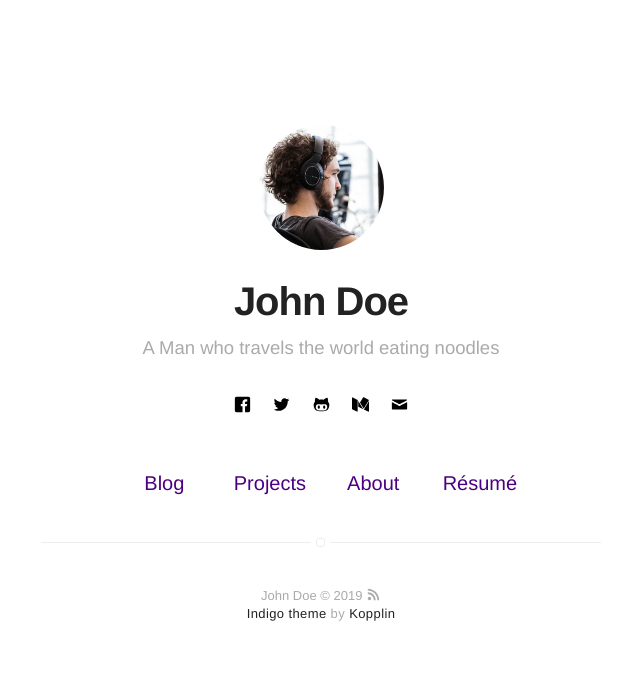
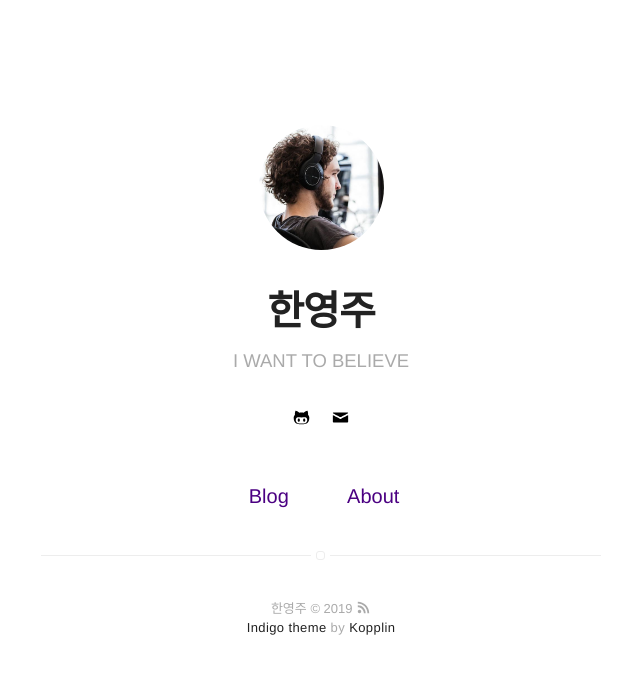
Before and after one commit to njustice4all/njustice4all.github.com, a Jekyll site: the page built from index.html, in a window 1280 px wide. Shown: the top 674 px of the page, without its empty margins (319-959 px from the left). Built offline with Jekyll 4.4.1, drawn with Linux system fonts in a browser that asks for light colours.

Commit message:
Fix theme config

```diff
--- a/_config.yml
+++ b/_config.yml
@@ -1,20 +1,20 @@
 # main text of home
-name: John Doe
-bio: A Man who travels the world eating noodles
+name: 한영주
+bio: I WANT TO BELIEVE
 
 # twitter summary info
-description: A blog about technology and stuff related
+# description: A blog about technology and stuff related
 
 # if it's an external image, update below for true
 # better with square images
-external-image: false
+external-image: true
 picture: assets/images/profile.jpg
 
 # If you want to include your resume, set to true
 # and specify source (external or local).
-resume: true
-resume-external: true
-resume-url: https://google.com/?q=my+resume
+# resume: true
+# resume-external: true
+# resume-url: https://google.com/?q=my+resume
 
 url: https://njustice4all.github.io
 # your url: http://USERNAME.github.io
@@ -30,42 +30,26 @@ permalink: /:title/
 
 # if you don't want comments in your posts, leave categories empty
 disqus:
-  shortname: mydisqus # enter this from your disqus account
+  shortname: AngelKing47 # enter this from your disqus account
   categories: [blog, project] # only show disqus for posts that have these categories
 
 # if you don't have any of social below, comment the line
-facebook: myfacebook
-twitter: mytwitter
-# google: mygoogle
-# instagram: myinstagram
-# pinterest: mypinterest
-# linkedin: mylinkedin
-# youtube: myyoutube
-# spotify: myspotify
-github: mygithub
-# gitlab: mygitlab
-# lastfm: mylastfm
-# stackoverflow: 7044681/mystackoverflow
-# quora: userquora
-# reddit: username
-medium: medium
-# vimeo: myvimeo
-# lanyrd: mylanyrd
-email: myemail@gmail.com
+github: https://www.github.com/njustice4all
+email: urdlove@gmail.com
 
-authors:
-  johndoe:
-    name: John Doe
-    bio: A Man who travels the world eating noodles
-    external-image: false
-    picture: assets/images/profile.jpg
-    twitter: johndoe
-  jamesfoster:
-    name: James Foster
-    bio: A Man who develops software with coffee
-    external-image: false
-    picture: assets/images/james.jpg
-    twitter: jamesfoster
+# authors:
+#   johndoe:
+#     name: John Doe
+#     bio: A Man who travels the world eating noodles
+#     external-image: false
+#     picture: assets/images/profile.jpg
+#     twitter: johndoe
+#   jamesfoster:
+#     name: James Foster
+#     bio: A Man who develops software with coffee
+#     external-image: false
+#     picture: assets/images/james.jpg
+#     twitter: jamesfoster
 
 # do you want a larger site? change the option below
 # options: [normal, large] | default: normal
@@ -77,7 +61,7 @@ width: normal
 # paginate_path: "blog/:num/"
 
 # if you don't need projects, comment the *projects* configs below
-projects: true
+# projects: true
 
 # if you don't need "about" or "blog", comment them out below
 about: true
```
